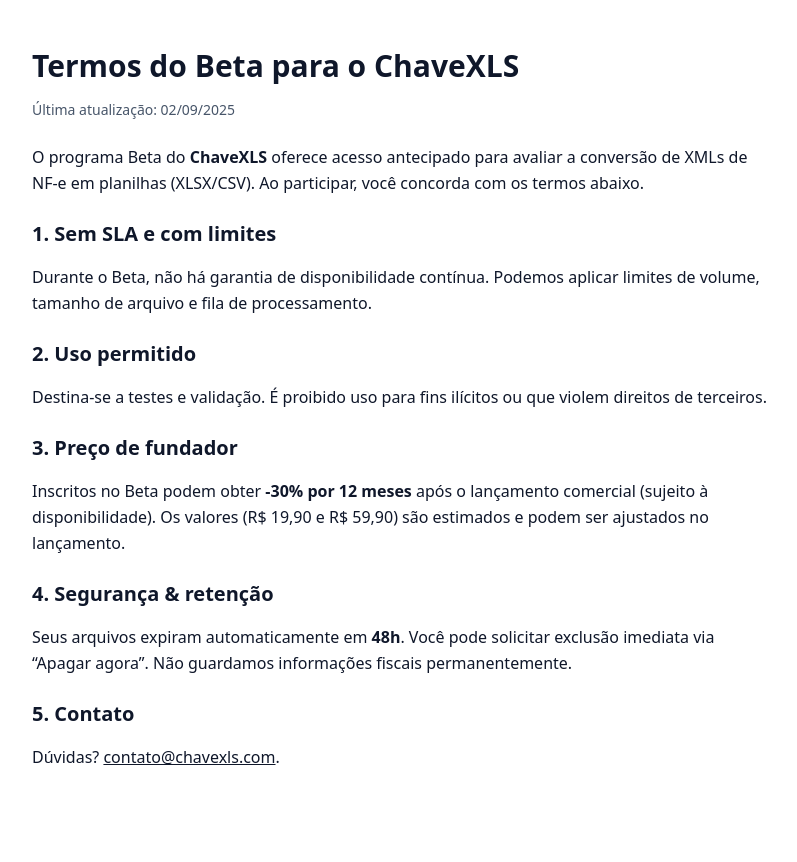
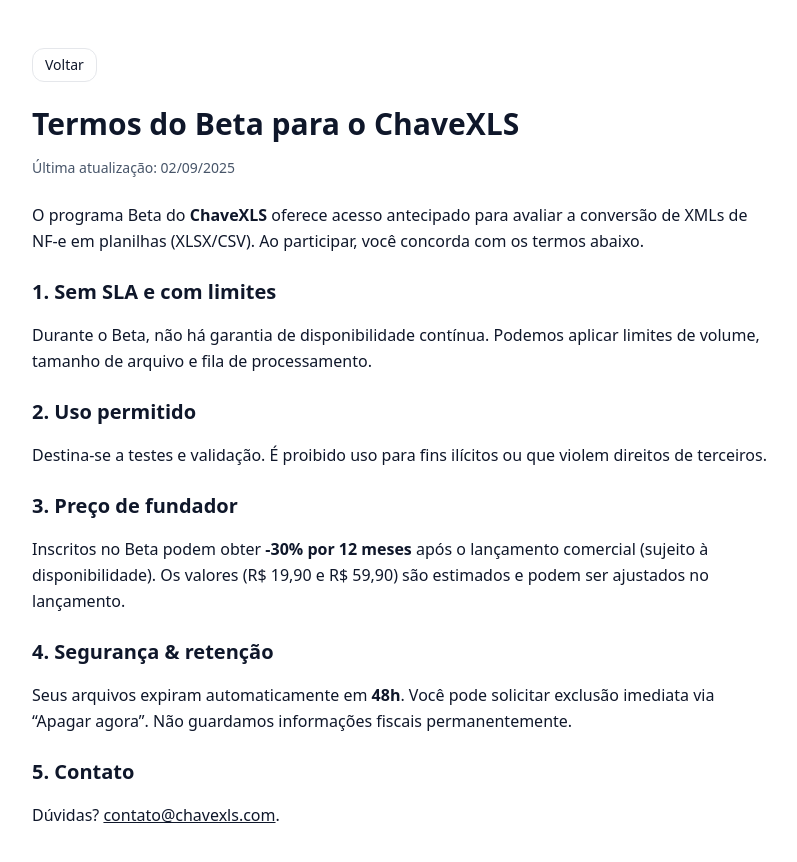
Before and after one commit to jampamatos/chavexls, a React (Vite) app: page /terms in a window 1280 px wide. Shown: the top 862 px of the page, without its empty margins (240-1037 px from the left). Before the commit the page ends 818 px from the top, so only its background shows below. Built offline with nearby package versions, Linux system fonts and the light colour scheme; no server answers.

Commit message:
feat: adicionar links para Política de Privacidade e atualizar termos no formulário de inscrição beta feat: abrir links legais em nova aba no rodapé feat: adicionar botão "Voltar" nas páginas de Política de Privacidade e Termos

```diff
--- a/src/components/BetaSignupForm.tsx
+++ b/src/components/BetaSignupForm.tsx
@@ -323,7 +323,13 @@
 
             <label className="inline-flex items-center gap-2">
                 <input name="acceptedBetaTerms" type="checkbox" required />
-                <span>Concordo com os <a href="/terms" className="underline">Termos do Beta</a>.</span>
+                <span>
+                  Concordo com os{' '}
+                  <a href="/terms" target="_blank" rel="noopener" className="underline">Termos do Beta</a>
+                  {' '}e{' '}
+                  <a href="/privacy" target="_blank" rel="noopener" className="underline">Política de Privacidade</a>.
+                </span>
+
             </label>
 
             <button type="submit" className="w-full bg-primary text-primary-foreground py-2 rounded-xl">
--- a/src/components/Footer.tsx
+++ b/src/components/Footer.tsx
@@ -47,10 +47,17 @@
         <nav className="flex items-center justify-center gap-4 mb-2" aria-label="Rodapé">
           {links.map((l) => {
             const isInternal = !l.external && l.href.startsWith('/');
+            const isLegal = l.href === '/terms' || l.href === '/privacy';
+            // For legal links, open in new tab if external (to avoid losing context)
+            const target = isLegal ? '_blank' as const : undefined;
+            const rel = isLegal ? 'noopener' : undefined;
+
             return isInternal ? (
               <Link
                 key={l.href}
                 to={l.href}
+                target ={target}
+                rel={rel}
                 onClick={() => handleClick(l)}
                 className="underline underline-offset-2 hover:opacity-80"
               >
@@ -60,9 +67,10 @@
               <a
                 key={l.href}
                 href={l.href}
+                target={l.external ? '_blank' : undefined}
+                rel={l.external ? 'noopener' : undefined}
                 onClick={() => handleClick(l)}
                 className="underline underline-offset-2 hover:opacity-80"
-                rel="noopener noreferrer"
               >
                 {l.label}
               </a>
--- a/src/pages/Privacy.tsx
+++ b/src/pages/Privacy.tsx
@@ -1,7 +1,22 @@
 /** Privacy policy page */
 export default function Privacy() {
+  function goBack() {
+        if(window.history.length > 1) window.history.back();
+        else window.location.href = '/a'; // Fallback to main page
+    }
+
   return (
     <main className="max-w-3xl mx-auto px-4 py-12">
+      <div className="mb-6">
+          <button
+            type="button"
+            onClick={goBack}
+            className="inline-flex items-center rounded-lg border px-3 py-1.5 text-sm hover:bg-muted"
+          >
+            Voltar
+          </button>
+      </div>
+
       <h1 className="text-3xl font-bold mb-4" style={{ color: 'var(--brand-navy)' }}>
         Política de Privacidade — ChaveXLS
       </h1>
--- a/src/pages/Terms.tsx
+++ b/src/pages/Terms.tsx
@@ -1,7 +1,21 @@
 /** Beta program terms page */
 export default function Terms() {
+    function goBack() {
+        if(window.history.length > 1) window.history.back();
+        else window.location.href = '/a'; // Fallback to main page
+    }
     return (
         <main className="max-w-3xl mx-auto px-4 py-12">
+            <div className="mb-6">
+                <button
+                  type="button"
+                  onClick={goBack}
+                  className="inline-flex items-center rounded-lg border px-3 py-1.5 text-sm hover:bg-muted"
+                >
+                  Voltar
+                </button>
+            </div>
+
             <h1 className="text-3xl font-bold mb-4" style={{ color: 'var(--brand-navy)' }}>
                 Termos do Beta para o ChaveXLS
             </h1>
```
